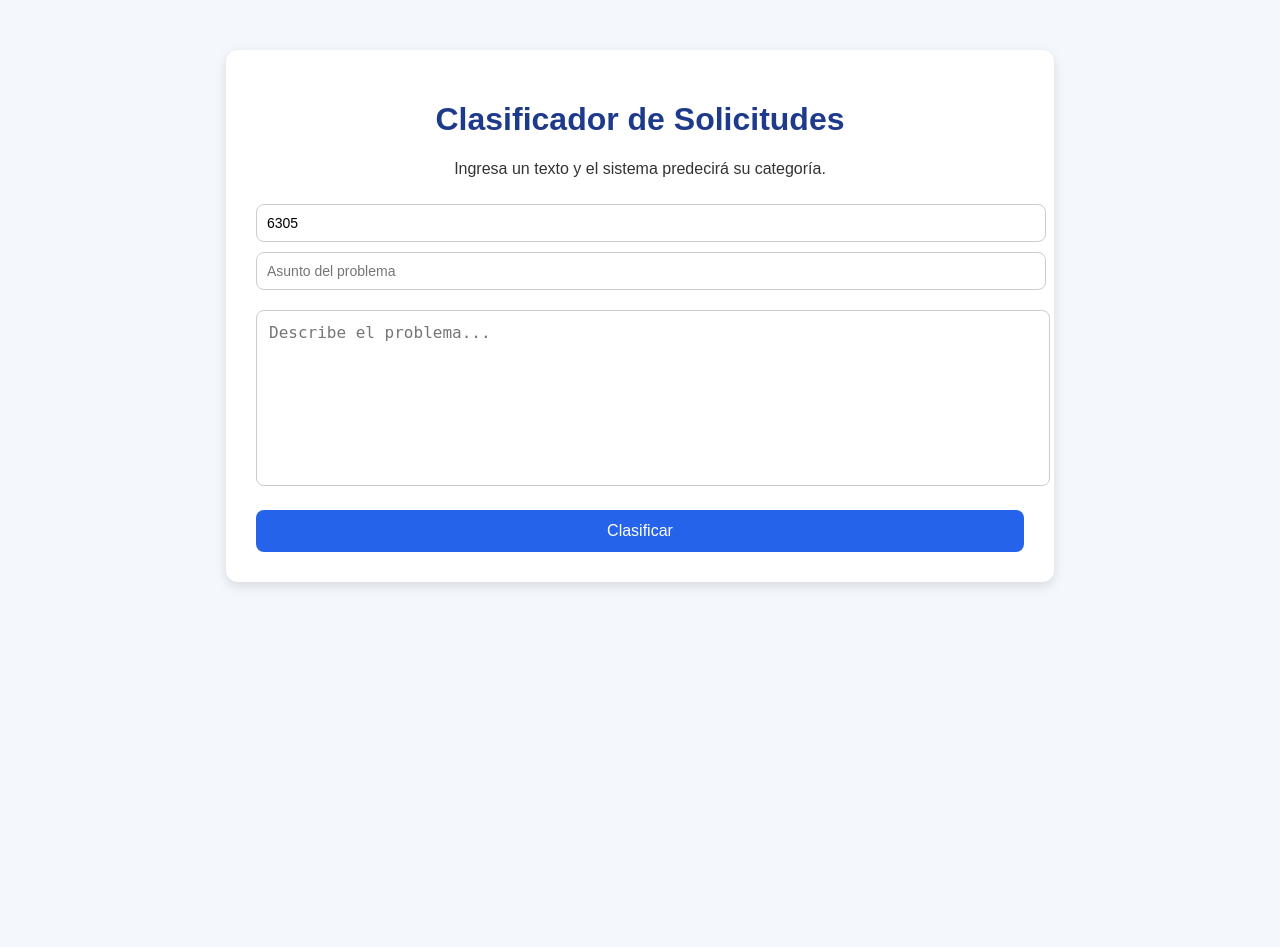
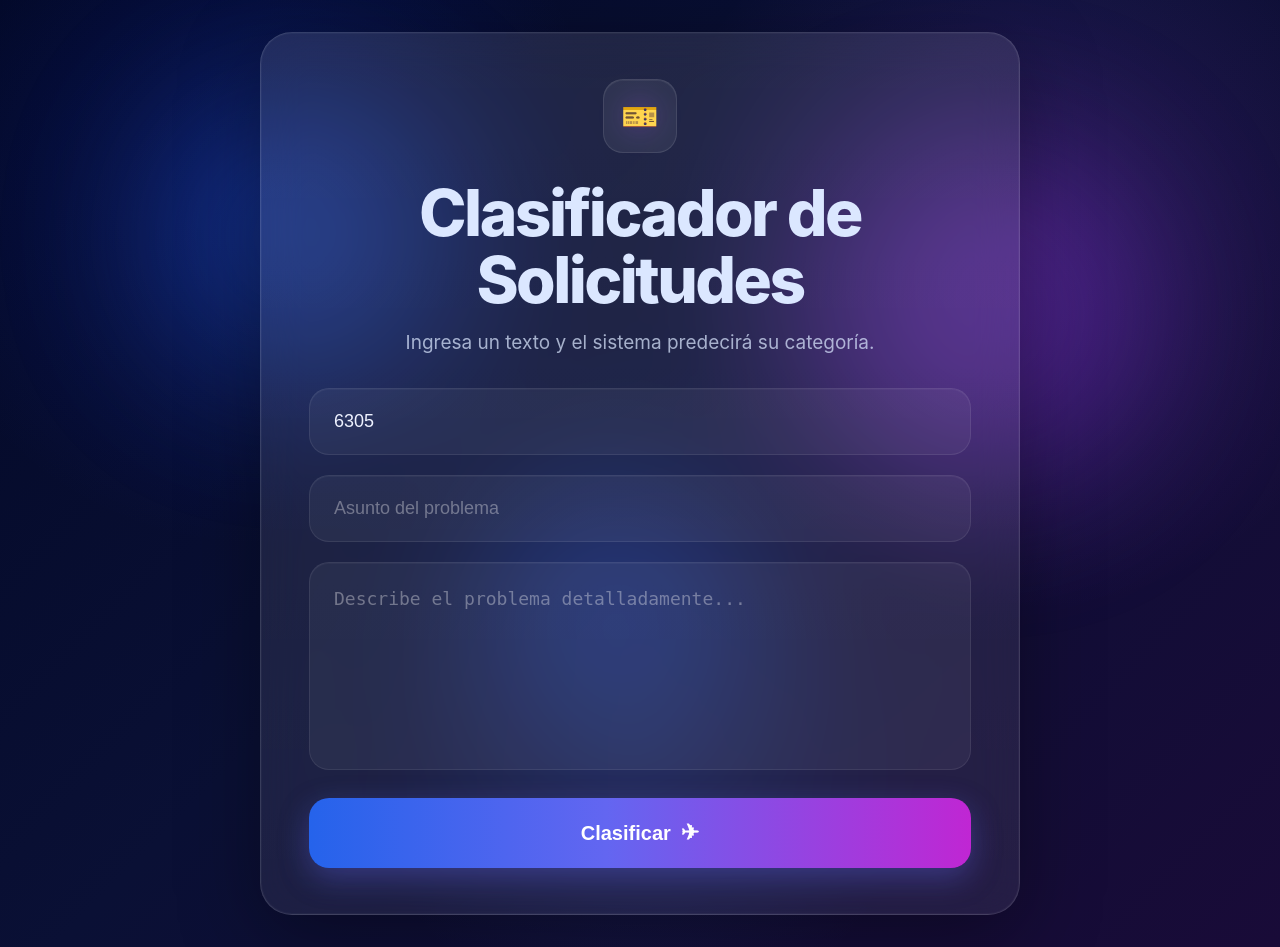
Before and after one commit to harriett-gl/IA_Proyecto01, a Flask app: page / in a window 1280 px wide. Before the commit the page ends 587 px from the top, so only its background shows below. Run offline with Flask 3, Linux system fonts and the light colour scheme.

Commit message:
Proyecto 01 IA

```diff
--- /dev/null
+++ b/app.py
@@ -0,0 +1,59 @@
+from pathlib import Path
+import sys
+import random
+
+from flask import Flask, render_template, request
+
+BASE_DIR = Path(__file__).resolve().parent
+sys.path.append(str(BASE_DIR))
+
+from src.predict import predecir_texto
+
+app = Flask(
+    __name__,
+    template_folder=str(BASE_DIR / "web" / "templates"),
+    static_folder=str(BASE_DIR / "web" / "static")
+)
+
+
+def generar_ticket_id():
+    return random.randint(1000, 9999)
+
+
+@app.route("/", methods=["GET", "POST"])
+def index():
+    prediccion = None
+    texto_ingresado = ""
+    asunto_ingresado = ""
+    ticket_id = generar_ticket_id()
+
+    if request.method == "POST":
+        ticket_id = generar_ticket_id()
+        asunto_ingresado = request.form.get("asunto", "")
+        texto_ingresado = request.form.get("texto", "")
+
+        texto_completo = f"{asunto_ingresado} {texto_ingresado}".strip()
+
+        if texto_completo:
+            prediccion = predecir_texto(texto_completo)
+
+            if prediccion == "soporte":
+                prediccion = "Soporte Técnico"
+            elif prediccion == "facturacion":
+                prediccion = "Facturación"
+            elif prediccion == "cancelacion":
+                prediccion = "Cancelación"
+            elif prediccion == "queja":
+                prediccion = "Queja"
+
+    return render_template(
+        "index.html",
+        prediccion=prediccion,
+        texto_ingresado=texto_ingresado,
+        asunto_ingresado=asunto_ingresado,
+        ticket_id=ticket_id
+    )
+
+
+if __name__ == "__main__":
+    app.run(debug=True)
--- a/web/app.py
+++ /dev/null
@@ -1,40 +0,0 @@
-from pathlib import Path
-import sys
-
-from flask import Flask, render_template, request
-
-# Agregar la raíz del proyecto al path
-BASE_DIR = Path(__file__).resolve().parent.parent
-sys.path.append(str(BASE_DIR))
-
-from src.predict import predecir_texto
-
-app = Flask(__name__)
-
-
-@app.route("/", methods=["GET", "POST"])
-def index():
-    prediccion = None
-    texto_ingresado = ""
-
-    if request.method == "POST":
-        texto_ingresado = request.form["texto"]
-        if texto_ingresado.strip():
-            prediccion = predecir_texto(texto_ingresado)
-            if prediccion == "soporte":
-                prediccion = "Soporte Técnico"
-        elif prediccion == "facturacion":
-            prediccion = "Facturación"
-        elif prediccion == "cancelacion":
-            prediccion = "Cancelación"
-        elif prediccion == "queja":
-            prediccion = "Queja"
-    return render_template(
-        "index.html",
-        prediccion=prediccion,
-        texto_ingresado=texto_ingresado
-    )
-
-
-if __name__ == "__main__":
-    app.run(debug=True)
--- a/web/static/style.css
+++ b/web/static/style.css
@@ -1,87 +1,258 @@
-body {
-    font-family: Arial, sans-serif;
-    background: #f4f7fb;
+* {
+    box-sizing: border-box;
+}
+
+html, body {
     margin: 0;
     padding: 0;
+    min-height: 100%;
+    font-family: Inter, Arial, Helvetica, sans-serif;
 }
 
-.container {
-    width: 60%;
-    margin: 50px auto;
-    background: white;
-    padding: 30px;
-    border-radius: 12px;
-    box-shadow: 0 4px 12px rgba(0, 0, 0, 0.12);
+body {
+    min-height: 100vh;
+    background:
+        radial-gradient(circle at 20% 20%, rgba(31, 64, 255, 0.18), transparent 28%),
+        radial-gradient(circle at 80% 25%, rgba(168, 85, 247, 0.18), transparent 30%),
+        radial-gradient(circle at 50% 80%, rgba(59, 130, 246, 0.10), transparent 28%),
+        linear-gradient(135deg, #020826 0%, #0a1035 45%, #190b38 100%);
+    color: #eef2ff;
+    overflow-x: hidden;
+}
+
+.background {
+    position: fixed;
+    inset: 0;
+    pointer-events: none;
+    overflow: hidden;
+}
+
+.blur {
+    position: absolute;
+    border-radius: 999px;
+    filter: blur(80px);
+    opacity: 0.35;
+}
+
+.blur-1 {
+    width: 280px;
+    height: 280px;
+    background: #2563eb;
+    top: 12%;
+    left: 12%;
+}
+
+.blur-2 {
+    width: 340px;
+    height: 340px;
+    background: #9333ea;
+    top: 18%;
+    right: 10%;
+}
+
+.blur-3 {
+    width: 260px;
+    height: 260px;
+    background: #1d4ed8;
+    bottom: 8%;
+    left: 38%;
+}
+
+.wrapper {
+    min-height: 100vh;
+    display: flex;
+    align-items: center;
+    justify-content: center;
+    padding: 32px 16px;
+}
+
+.card {
+    width: 100%;
+    max-width: 760px;
+    padding: 46px 48px;
+    border-radius: 32px;
+    background: linear-gradient(180deg, rgba(255,255,255,0.10), rgba(255,255,255,0.07));
+    border: 1px solid rgba(255,255,255,0.12);
+    box-shadow:
+        0 0 0 1px rgba(255,255,255,0.03) inset,
+        0 20px 80px rgba(0, 0, 0, 0.35);
+    backdrop-filter: blur(22px);
+    -webkit-backdrop-filter: blur(22px);
+    text-align: center;
+}
+
+.ticket-icon-box {
+    width: 74px;
+    height: 74px;
+    margin: 0 auto 26px;
+    border-radius: 20px;
+    position: relative;
+    display: flex;
+    align-items: center;
+    justify-content: center;
+    background: rgba(255,255,255,0.07);
+    border: 1px solid rgba(255,255,255,0.10);
+    box-shadow: inset 0 1px 0 rgba(255,255,255,0.06);
+}
+
+.ticket-glow {
+    position: absolute;
+    inset: 8px;
+    border-radius: 16px;
+    background: radial-gradient(circle, rgba(168,85,247,0.22), transparent 70%);
+    filter: blur(10px);
+}
+
+.ticket-icon {
+    position: relative;
+    z-index: 2;
+    font-size: 30px;
 }
 
 h1 {
-    text-align: center;
-    color: #1e3a8a;
+    margin: 0;
+    font-size: 64px;
+    line-height: 1.05;
+    font-weight: 800;
+    letter-spacing: -0.04em;
+    color: #dbe7ff;
 }
 
-p {
-    text-align: center;
-    color: #333;
+.subtitle {
+    margin: 18px 0 34px;
+    font-size: 19px;
+    color: rgba(219, 231, 255, 0.72);
+    font-weight: 400;
+}
+
+.formulario {
+    display: flex;
+    flex-direction: column;
+    gap: 20px;
+}
+
+input,
+textarea {
+    width: 100%;
+    border: 1px solid rgba(255,255,255,0.08);
+    border-radius: 20px;
+    background: rgba(255,255,255,0.05);
+    color: #eef2ff;
+    font-size: 18px;
+    padding: 22px 24px;
+    outline: none;
+    transition: all 0.25s ease;
+    box-shadow: inset 0 1px 0 rgba(255,255,255,0.03);
+}
+
+input::placeholder,
+textarea::placeholder {
+    color: rgba(255,255,255,0.35);
+}
+
+input:focus,
+textarea:focus {
+    border-color: rgba(167, 139, 250, 0.45);
+    background: rgba(255,255,255,0.07);
+    box-shadow: 0 0 0 4px rgba(139, 92, 246, 0.10);
 }
 
 textarea {
-    width: 100%;
-    height: 150px;
-    margin-top: 20px;
-    padding: 12px;
-    border: 1px solid #ccc;
-    border-radius: 8px;
-    font-size: 16px;
+    min-height: 190px;
     resize: none;
+    line-height: 1.5;
 }
 
 button {
-    display: block;
+    margin-top: 8px;
     width: 100%;
-    margin-top: 20px;
-    padding: 12px;
-    background: #2563eb;
+    border: none;
+    border-radius: 20px;
+    padding: 22px 28px;
+    font-size: 20px;
+    font-weight: 700;
     color: white;
-    border: none;
-    border-radius: 8px;
-    font-size: 16px;
     cursor: pointer;
+    background: linear-gradient(90deg, #2563eb 0%, #6366f1 45%, #c026d3 100%);
+    box-shadow: 0 10px 30px rgba(99, 102, 241, 0.35);
+    transition: transform 0.2s ease, box-shadow 0.2s ease, filter 0.2s ease;
+    display: flex;
+    align-items: center;
+    justify-content: center;
+    gap: 10px;
 }
 
 button:hover {
-    background: #1d4ed8;
+    transform: translateY(-1px) scale(1.01);
+    box-shadow: 0 14px 36px rgba(99, 102, 241, 0.42);
+    filter: brightness(1.04);
+}
+
+.send-icon {
+    font-size: 22px;
 }
 
 .resultado {
-    margin-top: 25px;
-    padding: 20px;
-    background: #e0f2fe;
-    border-left: 6px solid #0284c7;
-    border-radius: 8px;
-    text-align: center;
+    margin-top: 28px;
+    border-radius: 20px;
+    padding: 18px 22px;
+    background: rgba(255,255,255,0.07);
+    border: 1px solid rgba(255,255,255,0.10);
+    display: flex;
+    flex-direction: column;
+    gap: 6px;
 }
 
-.resultado h2 {
-    margin: 0 0 10px 0;
-    color: #075985;
+.resultado-label {
+    font-size: 14px;
+    text-transform: uppercase;
+    letter-spacing: 0.08em;
+    color: rgba(219, 231, 255, 0.55);
 }
 
-.resultado p {
-    font-size: 22px;
-    font-weight: bold;
-    color: #0f172a;
-}
-input {
-    width: 100%;
-    margin-top: 10px;
-    padding: 10px;
-    border: 1px solid #ccc;
-    border-radius: 8px;
-    font-size: 14px;
+.resultado-valor {
+    font-size: 24px;
+    font-weight: 700;
+    color: #f5f3ff;
 }
 
-.categoria {
-    font-size: 28px;
-    font-weight: bold;
-    color: #1e40af;
+@media (max-width: 900px) {
+    .card {
+        max-width: 680px;
+        padding: 40px 32px;
+    }
+
+    h1 {
+        font-size: 48px;
+    }
 }
+
+@media (max-width: 600px) {
+    .wrapper {
+        padding: 20px 12px;
+    }
+
+    .card {
+        padding: 30px 20px;
+        border-radius: 24px;
+    }
+
+    h1 {
+        font-size: 36px;
+    }
+
+    .subtitle {
+        font-size: 16px;
+    }
+
+    input,
+    textarea,
+    button {
+        font-size: 16px;
+        padding: 18px 18px;
+    }
+
+    textarea {
+        min-height: 160px;
+    }
+}
--- a/web/templates/index.html
+++ b/web/templates/index.html
@@ -1,29 +1,64 @@
 <!DOCTYPE html>
-<html lang="en">
+<html lang="es">
 <head>
     <meta charset="UTF-8">
     <meta name="viewport" content="width=device-width, initial-scale=1.0">
-    <title>Clasificador de Tickets</title>
+    <title>Clasificador de Solicitudes</title>
     <link rel="stylesheet" href="{{ url_for('static', filename='style.css') }}">
 </head>
 <body>
-    <div class="container">
+    <div class="background">
+        <div class="blur blur-1"></div>
+        <div class="blur blur-2"></div>
+        <div class="blur blur-3"></div>
+    </div>
+
+    <main class="wrapper">
+        <section class="card">
+            <div class="ticket-icon-box">
+                <div class="ticket-glow"></div>
+                <div class="ticket-icon">🎫</div>
+            </div>
+
             <h1>Clasificador de Solicitudes</h1>
-        <p>Ingresa un texto y el sistema predecirá su categoría.</p>
+            <p class="subtitle">Ingresa un texto y el sistema predecirá su categoría.</p>
 
-        <form method="POST">
-            <input type="text" name="ticket_id" placeholder="Ticket ID (auto)" readonly value="{{ range(1000,9999)|random }}">
-            <input type="text" name="subject" placeholder="Asunto del problema" required>
-            <textarea name="texto" placeholder="Describe el problema..." required>{{ texto_ingresado }}</textarea>
-            <button type="submit">Clasificar</button>
+            <form method="POST" class="formulario">
+                <input
+                    type="text"
+                    name="ticket_id"
+                    placeholder="ID de la solicitud"
+                    value="{{ ticket_id }}"
+                    readonly
+                >
+
+                <input
+                    type="text"
+                    name="asunto"
+                    placeholder="Asunto del problema"
+                    value="{{ asunto_ingresado }}"
+                >
+
+                <textarea
+                    name="texto"
+                    placeholder="Describe el problema detalladamente..."
+                    rows="6"
+                    required
+                >{{ texto_ingresado }}</textarea>
+
+                <button type="submit">
+                    <span>Clasificar</span>
+                    <span class="send-icon">✈</span>
+                </button>
             </form>
 
             {% if prediccion %}
             <div class="resultado">
-            <h2>Clasificación del Ticket</h2>
-            <p class="categoria">{{ prediccion }}</p>
+                <span class="resultado-label">Resultado</span>
+                <span class="resultado-valor">{{ prediccion }}</span>
             </div>
             {% endif %}
-    </div>
+        </section>
+    </main>
 </body>
 </html>
```
Also changed, not shown: main.py (+33 -104 lines), src/kfold.py (+24 -18 lines), src/preprocessing.py (+3 -26 lines), src/train.py (+38 -10 lines), src/predict.py (line endings or trailing spaces), 1 other file. Lines whose indentation alone changed are shown as unchanged.
